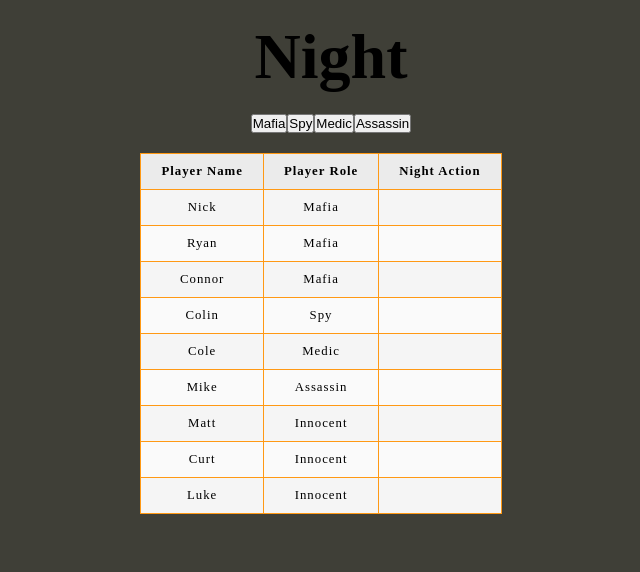
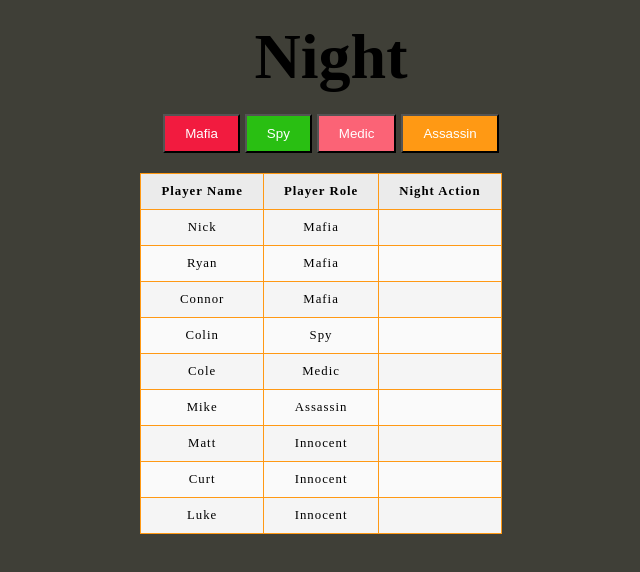
Before and after one commit to SirKillz/Mafia-React, a React (Vite) app in the folder react-mafia/: page / in a window 1280 px wide. Both pictures are taken after a click on the button "Debug". Shown: the top 572 px of the page, without its empty margins (309-949 px from the left). Built offline with nearby package versions, Linux system fonts and the light colour scheme.

Commit message:
Included styling for the nighttime nav buttons

```diff
--- a/react-mafia/src/components/common/NightNavButtons.jsx
+++ b/react-mafia/src/components/common/NightNavButtons.jsx
@@ -1,3 +1,5 @@
+import "../../css/night/nightNavButtons.css"
+
 import MafiaGame from "../../GameAPI/mafiaGame"
 
 import { useNightContext } from "../../contexts/NightContext"
@@ -7,13 +9,84 @@ function NightNavButtons()  {
 
     return (
         <div className="night-nav-buttons">
-            {MafiaGame.roleIsPresent("Consigliere") ? <button onClick={() => updateActingRole("Consigliere")}>Consigliere</button>: <></>}
-            {MafiaGame.roleIsPresent("Mafia") ? <button onClick={() => updateActingRole("Mafia")}>Mafia</button>: <></>}
-            {MafiaGame.roleIsPresent("Mafia Boss") ? <button onClick={() => updateActingRole("Mafia Boss")}>Mafia Boss</button>: <></>}
-            {MafiaGame.roleIsPresent("Enforcer") ? <button onClick={() => updateActingRole("Enforcer")}>Enforcer</button>: <></>}
-            {MafiaGame.roleIsPresent("Spy") ? <button onClick={() => updateActingRole("Spy")}>Spy</button>: <></>}
-            {MafiaGame.roleIsPresent("Medic") ? <button onClick={() => updateActingRole("Medic")}>Medic</button>: <></>}
-            {MafiaGame.roleIsPresent("Assassin") ? <button onClick={() => updateActingRole("Assassin")}>Assassin</button>: <></>}
+            {
+                MafiaGame.roleIsPresent("Consigliere")
+                    ?
+                        <button
+                            className="night-nav-button"
+                            onClick={() => updateActingRole("Consigliere")}
+                        >
+                            Consigliere
+                        </button>
+                    :   <></>
+            }
+
+            {
+                MafiaGame.roleIsPresent("Mafia")
+                    ?
+                        <button
+                            className="night-nav-button mafia-nav-button"
+                            onClick={() => updateActingRole("Mafia")}
+                        >
+                            Mafia
+                        </button>
+                    : <></>
+            }
+            {
+                MafiaGame.roleIsPresent("Mafia Boss")
+                    ?
+                        <button
+                            className="night-nav-button mafia-boss-nav-button"
+                            onClick={() => updateActingRole("Mafia Boss")}
+                        >
+                            Mafia Boss
+                        </button>
+                    : <></>
+            }
+
+            {
+                MafiaGame.roleIsPresent("Enforcer")
+                    ? <button
+                        className="night-nav-button enforcer-nav-button"
+                        onClick={() => updateActingRole("Enforcer")}
+                    >
+                        Enforcer
+                    </button>
+                    : <></>
+            }
+
+            {
+                MafiaGame.roleIsPresent("Spy")
+                    ? <button
+                        className="night-nav-button spy-nav-button"
+                        onClick={() => updateActingRole("Spy")}
+                    >
+                        Spy
+                    </button>
+                    : <></>
+            }
+
+            {
+                MafiaGame.roleIsPresent("Medic")
+                    ? <button
+                        className="night-nav-button medic-nav-button"
+                        onClick={() => updateActingRole("Medic")}
+                    >
+                        Medic
+                    </button>
+                    : <></>
+            }
+
+            {
+                MafiaGame.roleIsPresent("Assassin")
+                    ? <button
+                        className="night-nav-button assassin-nav-button"
+                        onClick={() => updateActingRole("Assassin")}
+                    >
+                        Assassin
+                    </button>
+                    : <></>
+            }
         </div>
     )
 }
--- a/react-mafia/src/css/index.css
+++ b/react-mafia/src/css/index.css
@@ -11,6 +11,12 @@
 
 :root {
   --mafia-red: #F21B3F;
+  --consigliere: #D84727;
+  --mafia-boss: #042A2B;
+  --enforcer: #A4243B;
+  --spy: #29BF12;
+  --medic: #FB6376;
+  --assassin: #FF9914;
   --daytime: #FDFCDC;
   --night: #3F3F37;
 }
--- /dev/null
+++ b/react-mafia/src/css/night/nightNavButtons.css
@@ -0,0 +1,43 @@
+.night-nav-buttons {
+    display: flex;
+    gap: 5px;
+}
+
+.night-nav-button {
+    padding: 10px 20px;
+}
+
+.consigliere-nav-button {
+    background-color: var(--consigliere);
+    color: white;
+}
+
+.mafia-nav-button {
+    background-color: var(--mafia-red);
+    color: white;
+}
+
+.mafia-boss-nav-button {
+    background-color: var(--mafia-boss);
+    color: white;
+}
+
+.enforcer-nav-button {
+    background-color: var(--enforcer);
+    color: white;
+}
+
+.spy-nav-button {
+    background-color: var(--spy);
+    color: white;
+}
+
+.medic-nav-button {
+    background-color: var(--medic);
+    color: white;
+}
+
+.assassin-nav-button {
+    background-color: var(--assassin);
+    color: white;
+}
```
